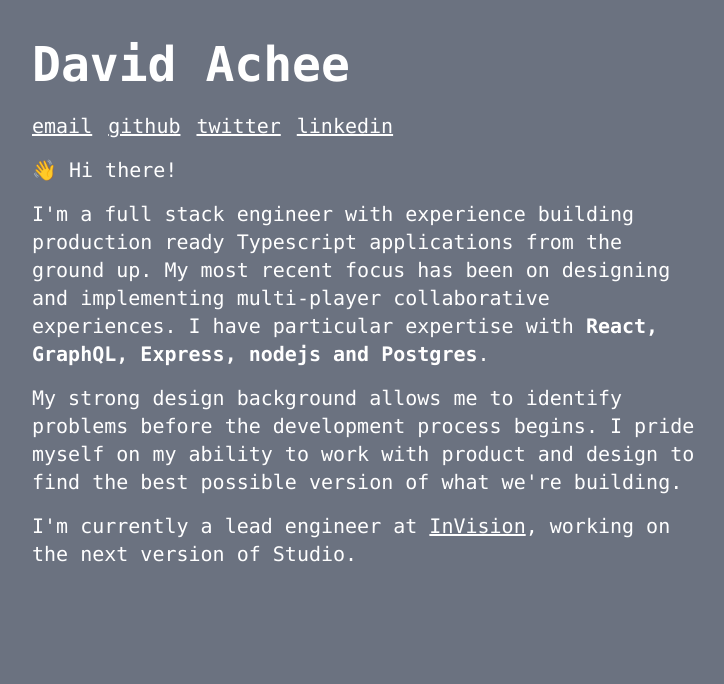
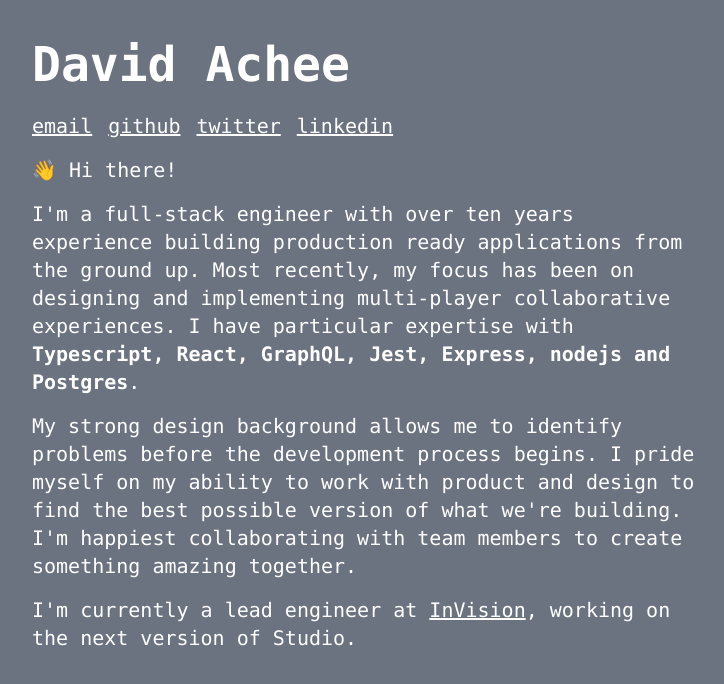
Before and after one commit to davidachee/davidachee, a Next.js app: page / in a window 1280 px wide. Shown: the top 684 px of the page, without its empty margins (8-732 px from the left). Built offline with nearby package versions, Linux system fonts and the light colour scheme.

Commit message:
Copy updates

```diff
--- a/pages/index.tsx
+++ b/pages/index.tsx
@@ -18,15 +18,19 @@ export default function IndexPage() {
         </p>
         <p className="font-mono font-light pt-4 text-xl max-w-2xl text-white">👋 Hi there!</p>
         <p className="font-mono font-light pt-4 text-xl max-w-2xl text-white">
-          I'm a full stack engineer with experience building production ready Typescript
-          applications from the ground up. My most recent focus has been on designing and
+          I'm a full-stack engineer with over ten years experience building production ready
+          applications from the ground up. Most recently, my focus has been on designing and
           implementing multi-player collaborative experiences. I have particular expertise with{' '}
-          <strong className="font-bold">React, GraphQL, Express, nodejs and Postgres</strong>.
+          <strong className="font-bold">
+            Typescript, React, GraphQL, Jest, Express, nodejs and Postgres
+          </strong>
+          .
         </p>
         <p className="font-mono font-light pt-4 text-xl max-w-2xl text-white">
           My strong design background allows me to identify problems before the development process
           begins. I pride myself on my ability to work with product and design to find the best
-          possible version of what we're building.
+          possible version of what we're building. I'm happiest collaborating with team members to
+          create something amazing together.
         </p>
         <p className="font-mono font-light pt-4 text-xl max-w-2xl text-white">
           I'm currently a lead engineer at{' '}
```
